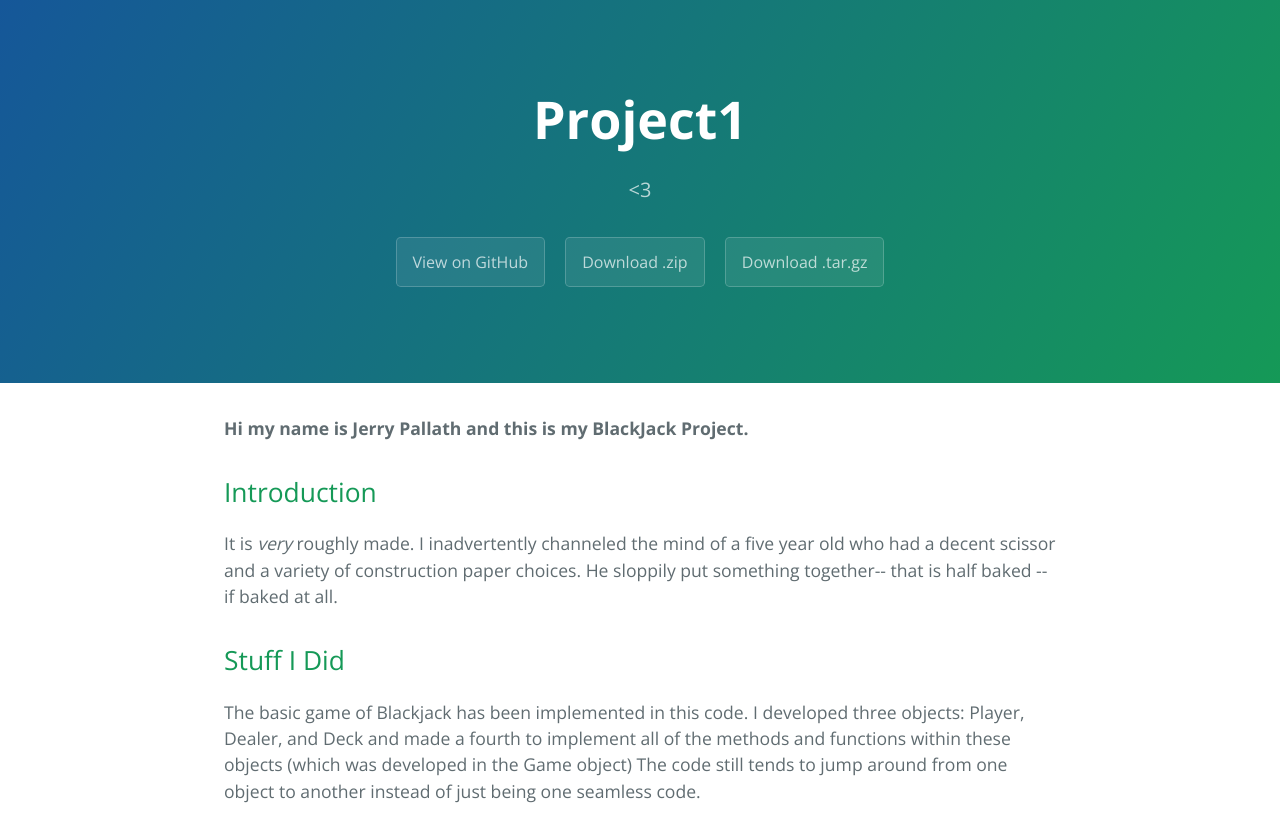
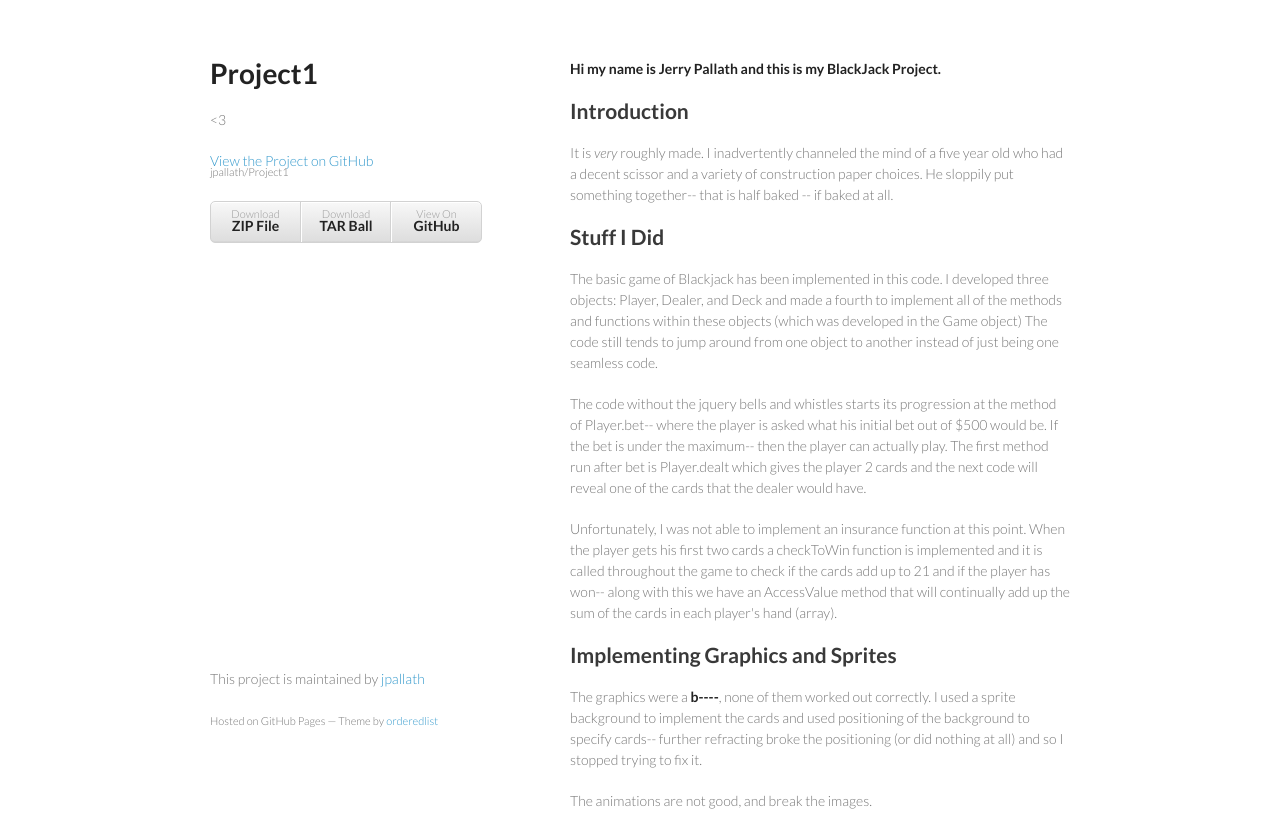
Before and after one commit to jpallath/Project1, a plain HTML site: page index.html in a window 1280 px wide. Shown: the top 814 px of the page. Drawn offline with nearby package versions, Linux system fonts and the light colour scheme.

Commit message:
Create gh-pages branch via GitHub

```diff
--- a/index.html
+++ b/index.html
@@ -1,25 +1,34 @@
-<!DOCTYPE html>
-<html lang="en-us">
+<!doctype html>
+<html>
   <head>
-    <meta charset="UTF-8">
+    <meta charset="utf-8">
+    <meta http-equiv="X-UA-Compatible" content="chrome=1">
     <title>Project1 by jpallath</title>
-    <meta name="viewport" content="width=device-width, initial-scale=1">
-    <link rel="stylesheet" type="text/css" href="stylesheets/normalize.css" media="screen">
-    <link href='http://fonts.googleapis.com/css?family=Open+Sans:400,700' rel='stylesheet' type='text/css'>
-    <link rel="stylesheet" type="text/css" href="stylesheets/stylesheet.css" media="screen">
-    <link rel="stylesheet" type="text/css" href="stylesheets/github-light.css" media="screen">
+
+    <link rel="stylesheet" href="stylesheets/styles.css">
+    <link rel="stylesheet" href="stylesheets/github-light.css">
+    <meta name="viewport" content="width=device-width, initial-scale=1, user-scalable=no">
+    <!--[if lt IE 9]>
+    <script src="//html5shiv.googlecode.com/svn/trunk/html5.js"></script>
+    <![endif]-->
   </head>
   <body>
-    <section class="page-header">
-      <h1 class="project-name">Project1</h1>
-      <h2 class="project-tagline">&lt;3</h2>
-      <a href="https://github.com/jpallath/Project1" class="btn">View on GitHub</a>
-      <a href="https://github.com/jpallath/Project1/zipball/master" class="btn">Download .zip</a>
-      <a href="https://github.com/jpallath/Project1/tarball/master" class="btn">Download .tar.gz</a>
-    </section>
+    <div class="wrapper">
+      <header>
+        <h1>Project1</h1>
+        <p>&lt;3</p>
 
-    <section class="main-content">
-      <p><strong>Hi my name is Jerry Pallath and this is my BlackJack Project.</strong></p>
+        <p class="view"><a href="https://github.com/jpallath/Project1">View the Project on GitHub <small>jpallath/Project1</small></a></p>
+
+
+        <ul>
+          <li><a href="https://github.com/jpallath/Project1/zipball/master">Download <strong>ZIP File</strong></a></li>
+          <li><a href="https://github.com/jpallath/Project1/tarball/master">Download <strong>TAR Ball</strong></a></li>
+          <li><a href="https://github.com/jpallath/Project1">View On <strong>GitHub</strong></a></li>
+        </ul>
+      </header>
+      <section>
+        <p><strong>Hi my name is Jerry Pallath and this is my BlackJack Project.</strong></p>
 
 <h2>
 <a id="introduction" class="anchor" href="#introduction" aria-hidden="true"><span class="octicon octicon-link"></span></a>Introduction</h2>
@@ -43,15 +52,13 @@
 <p>The animations are not good, and break the images.</p>
 
 <p>i put a dog in if you get a tie.</p>
-
-      <footer class="site-footer">
-        <span class="site-footer-owner"><a href="https://github.com/jpallath/Project1">Project1</a> is maintained by <a href="https://github.com/jpallath">jpallath</a>.</span>
-
-        <span class="site-footer-credits">This page was generated by <a href="https://pages.github.com">GitHub Pages</a> using the <a href="https://github.com/jasonlong/cayman-theme">Cayman theme</a> by <a href="https://twitter.com/jasonlong">Jason Long</a>.</span>
+      </section>
+      <footer>
+        <p>This project is maintained by <a href="https://github.com/jpallath">jpallath</a></p>
+        <p><small>Hosted on GitHub Pages &mdash; Theme by <a href="https://github.com/orderedlist">orderedlist</a></small></p>
       </footer>
-
-    </section>
-
+    </div>
+    <script src="javascripts/scale.fix.js"></script>
 
   </body>
 </html>
```
